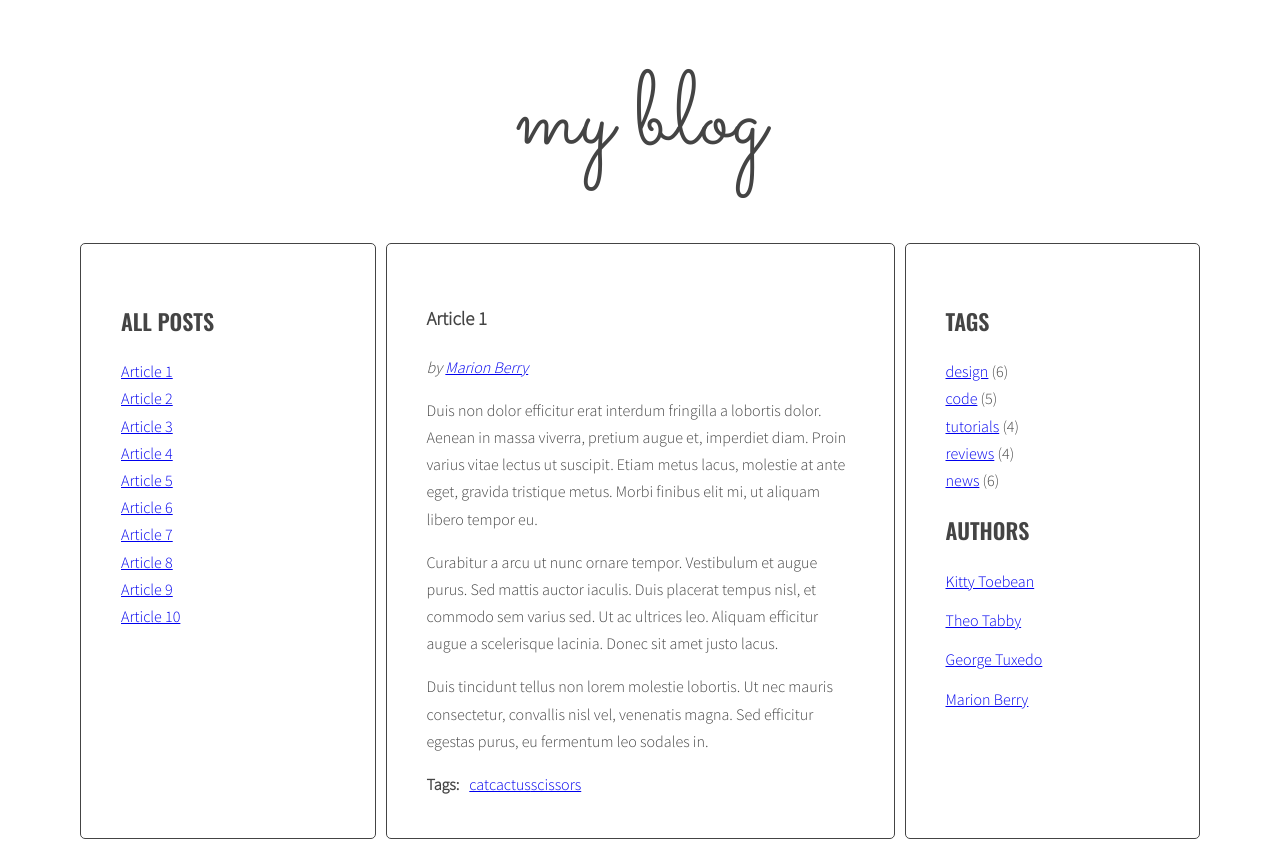
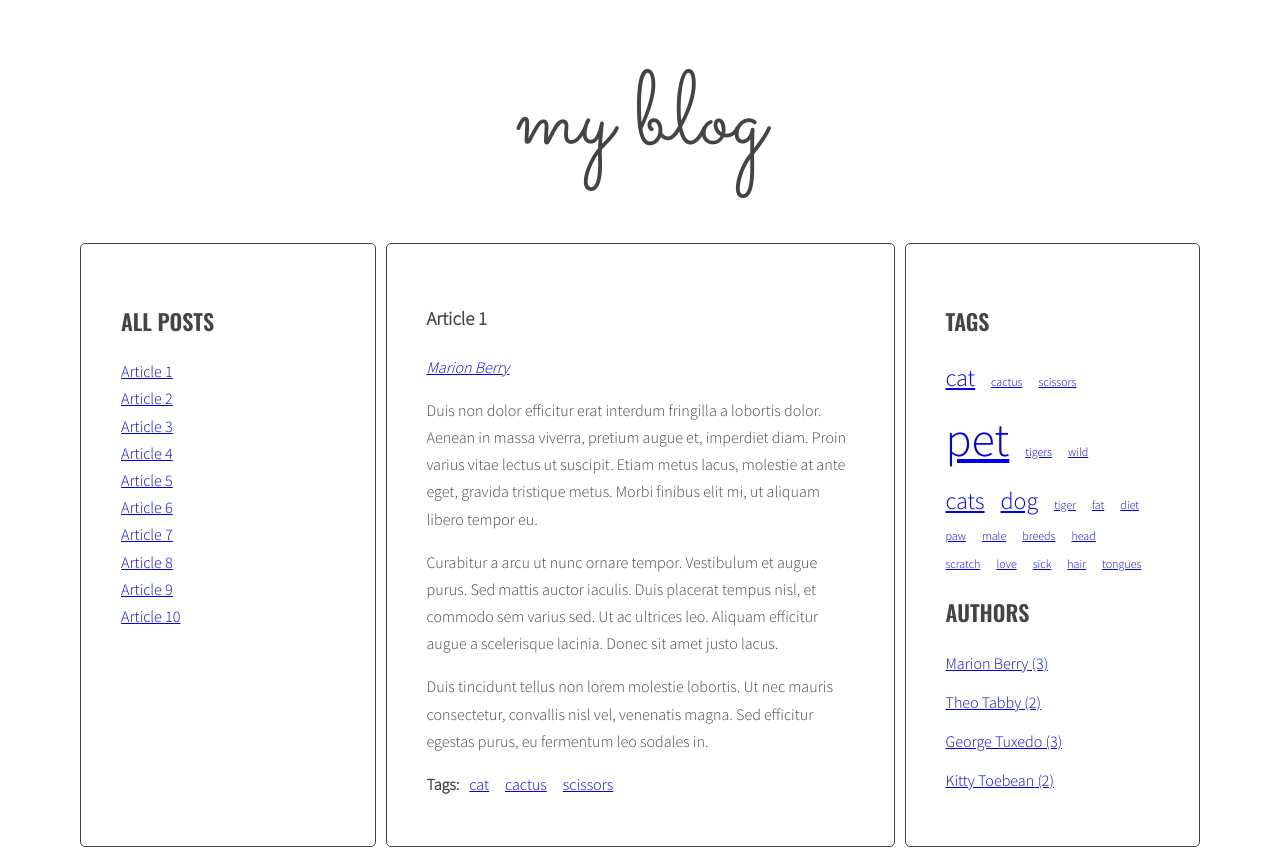
Before and after one commit to mkolakowska/javascript-blog, a website: page index.html in a window 1280 px wide. Drawn offline with nearby package versions, Linux system fonts and the light colour scheme.

Commit message:
Add list of authors in the sidebar.

```diff
--- a/index.html
+++ b/index.html
@@ -370,36 +370,9 @@
           </section>
           <aside class="sidebar">
             <h2 class="section-title">Tags</h2>
-            <ul class="list tags">
-              <li><a href="#">design</a> <span>(6)</span></li>
-              <li><a href="#">code</a> <span>(5)</span></li>
-              <li><a href="#">tutorials</a> <span>(4)</span></li>
-              <li><a href="#">reviews</a> <span>(4)</span></li>
-              <li><a href="#">news</a> <span>(6)</span></li>
-            </ul>
+            <ul class="list tags"></ul>
             <h2 class="section-title">Authors</h2>
-            <ul class="list authors">
-              <li>
-                <a href="#">
-                  <span class="author-name">Kitty Toebean</span>
-                </a>
-              </li>
-              <li>
-                <a href="#">
-                  <span class="author-name">Theo Tabby</span>
-                </a>
-              </li>
-              <li>
-                <a href="#">
-                  <span class="author-name">George Tuxedo</span>
-                </a>
-              </li>
-              <li>
-                <a href="#">
-                  <span class="author-name">Marion Berry</span>
-                </a>
-              </li>
-            </ul>
+            <ul class="list authors"></ul>
           </aside>
         </main>
       </div>
--- a/js/script.js
+++ b/js/script.js
@@ -35,7 +35,11 @@ const optArticleSelector = '.post',
   optTitleSelector = '.post-title',
   optTitleListSelector = '.titles',
   optArticleTagsSelector = '.post-tags .list',
-  optArticleAuthorSelector = '.post-author';
+  optArticleAuthorSelector = '.post-author',
+  optTagsListSelector = '.tags .list', // ten selector pozwoli nam na odnalezienie listy tagow w prawej kolumnie???
+  optCloudClassCount = 5,
+  optCloudClassPrefix = 'tag-size-',
+  optAuthorsListSelector = '.authors .list';
 
 function generateTitleLinks(customSelector = '') {
   /* remove contents of titleList */
@@ -72,7 +76,32 @@ function generateTitleLinks(customSelector = '') {
 
 generateTitleLinks();
 
+function calculateTagsParams(tags) {
+  const params = {
+    max: 0,
+    min: 999999
+  };
+  for (let tag in tags) {
+    if (tags[tag] > params.max) {
+      params.max = tags[tag];
+    } else {
+      params.min = tags[tag];
+    }
+  }
+  return params;
+}
+
+function calculateTagClass(count, params) {
+  const normalizedCount = count - params.min;
+  const normalizedMax = params.max - params.min;
+  const percentage = normalizedCount / normalizedMax;
+  const classNumber = Math.floor(percentage * (optCloudClassCount - 1) + 1);
+  return optCloudClassPrefix + classNumber;
+}
+
 function generateTags() {
+  /* [NEW] create a new variable allTags with an empty object */
+  let allTags = {};
   /* find all articles */
   const articles = document.querySelectorAll(optArticleSelector);
   /* START LOOP: for every article: */
@@ -91,14 +120,36 @@ function generateTags() {
       const linkHTML = `<li><a href="#tag-${tag}"><span>${tag}</span></a></li>`;
       /* add generated code to html variable */
       html = html + linkHTML;
+      /* [NEW] check if this link is NOT already in allTags */
+      if (!allTags[tag]) {
+        /* [NEW] add tag to allTags object */
+        allTags[tag] = 1;
+      } else {
+        allTags[tag]++;
+      }
       /* END LOOP: for each tag */
-      html;
     }
     /* insert HTML of all the links into the tags wrapper */
     titleList.innerHTML = html;
-    html;
     /* END LOOP: for every article: */
   }
+  /* [NEW] find list of tags in right column */
+  const tagList = document.querySelector('.tags');
+  /* [NEW] create variable for all links HTML code */
+  const tagsParams = calculateTagsParams(allTags);
+  let allTagsHTML = '';
+
+  /* [NEW] START LOOP: for each tag in allTags: */
+  for (let tag in allTags) {
+    /* [NEW] generate code of a link and add it to allTagsHTML */
+    allTagsHTML += `<li><a class="${calculateTagClass(
+      allTags[tag],
+      tagsParams
+    )}" href="#${tag}"><span>${tag}</span></a></li>`;
+    /* [NEW] END LOOP: for each tag in allTags: */
+  }
+  /*[NEW] add HTML from allTagsHTML to tagList */
+  tagList.innerHTML = allTagsHTML;
 }
 
 generateTags();
@@ -108,16 +159,12 @@ function tagClickHandler(event) {
   event.preventDefault();
   /* make new constant named "clickedElement" and give it the value of "this" */
   const clickedElement = this;
-  this;
   /* make a new constant "href" and read the attribute "href" of the clicked element */
   const href = clickedElement.getAttribute('href');
-  href;
   /* make a new constant "tag" and extract tag from the "href" constant */
   const tag = href.replace('#tag-', '');
-  tag;
   /* find all tag links with class active */
   const activeTagLinks = document.querySelectorAll('a.active[href^="#tag-"]');
-  activeTagLinks;
   /* START LOOP: for each active tag link */
   for (let activeTagLink of activeTagLinks) {
     activeTagLinks;
@@ -131,7 +178,6 @@ function tagClickHandler(event) {
   for (let hrefTagLink of hrefTagLinks) {
     /* add class active */
     hrefTagLink.classList.add('active');
-    hrefTagLinks;
     /* END LOOP: for each found tag link */
   }
   /* execute function "generateTitleLinks" with article selector as argument */
@@ -140,8 +186,7 @@ function tagClickHandler(event) {
 
 function addClickListenersToTags() {
   /* find all links to tags */
-  const tagLinks = document.querySelectorAll('.post-tags a');
-  tagLinks;
+  const tagLinks = document.querySelectorAll('.post-tags a, .tags a');
   /* START LOOP: for each link */
   for (let tagLink of tagLinks) {
     /* add tagClickHandler as event listener for that link */
@@ -153,30 +198,47 @@ function addClickListenersToTags() {
 addClickListenersToTags();
 
 function generateAuthors() {
+  /* [NEW] create a new variable allAuthors with an empty object */
+  let allAuthors = {};
   /* find all articles */
   const articles = document.querySelectorAll(optArticleSelector);
-  articles;
   /* START LOOP: for every article: */
   for (let article of articles) {
     /* find authors wrapper */
     const titleList = article.querySelector(optArticleAuthorSelector);
-    titleList;
     /* make html variable with empty string */
     let html = '';
     /* get authors from data-author attribute */
     const articleAuthors = article.getAttribute('data-author');
-    articleAuthors;
     /* generate HTML of the link */
-    const linkHTML = `<p>by <a href="#${articleAuthors}"><span>${articleAuthors}</span></a></p>`;
-    linkHTML;
+    const linkHTML = `<li><a href="#${articleAuthors}"><span>${articleAuthors}</span></a></li>`;
     /* add generated code to html variable */
     html = html + linkHTML;
-    html;
+    /* [NEW] check if this link is NOT already in allAuthors */
+    if (!allAuthors[articleAuthors]) {
+      /* [NEW] add generated code to allAuthors array */
+      allAuthors[articleAuthors] = 1;
+    } else {
+      allAuthors[articleAuthors]++;
+    }
+
     /* insert HTML of all the links into the authors wrapper */
     titleList.innerHTML = html;
-    html;
     /* END LOOP: for every article: */
   }
+  /* [NEW] find list of authors in right column */
+  const authorList = document.querySelector('.authors');
+
+  /* [NEW] create variable for all links HTML code */
+  let allAuthorsHTML = '';
+  /* [NEW] START LOOP: for each author in allAuthors: */
+  for (let author in allAuthors) {
+    /* [NEW] generate code of a link and add it to allAuthorsHTML */
+    allAuthorsHTML += `<li><a href="#${author}"><span>${author}</span> (${allAuthors[author]})</a></li>`;
+    /* [NEW] END LOOP: for each tag in allTags: */
+  }
+  /*[NEW] add HTML from allTagsHTML to tagList */
+  authorList.innerHTML = allAuthorsHTML;
 }
 
 generateAuthors();
@@ -186,19 +248,14 @@ function authorClickHandler(event) {
   event.preventDefault();
   /* make new constant named "clickedElement" and give it the value of "this" */
   const clickedElement = this;
-  this;
   /* make a new constant "href" and read the attribute "href" of the clicked element */
   const href = clickedElement.getAttribute('href');
-  href;
-  /* make a new constant "author" and extract author from the "href" constant */
+  /* make a ne constant "author" and extract author from the "href" constant */
   const author = href.replace('#', '');
-  author;
   /* find all author links with class active */
   const activeAuthorLinks = document.querySelectorAll('a.active[href^="#"]');
-  activeAuthorLinks;
   /* START LOOP: for each active author link */
   for (let activeAuthorLink of activeAuthorLinks) {
-    activeAuthorLinks;
     /* remove class active */
     activeAuthorLink.classList.remove('active');
     /* END LOOP: for each active author link */
@@ -209,7 +266,6 @@ function authorClickHandler(event) {
   for (let hrefAuthorLink of hrefAuthorLinks) {
     /* add class active */
     hrefAuthorLink.classList.add('active');
-    hrefAuthorLinks;
     /* END LOOP: for each found tag link */
   }
   /* execute function "generateTitleLinks" with article selector as argument */
@@ -218,8 +274,7 @@ function authorClickHandler(event) {
 
 function addClickListenersToAuthors() {
   /* find all links to authors */
-  const authorLinks = document.querySelectorAll('.post-author a');
-  authorLinks;
+  const authorLinks = document.querySelectorAll('.post-author a, .authors a');
   /* START LOOP: for each link */
   for (let authorLink of authorLinks) {
     /* add authorClickHandler as event listener for that link */
--- a/sass/style.scss
+++ b/sass/style.scss
@@ -1,13 +1,13 @@
-@import url("https://fonts.googleapis.com/css?family=Oswald:400,600|Sacramento|Source+Sans+Pro:300&subset=latin-ext");
+@import url('https://fonts.googleapis.com/css?family=Oswald:400,600|Sacramento|Source+Sans+Pro:300&subset=latin-ext');
 
 /* Variables */
 
 $color-light: #fff;
 $color-dark: #444;
 
-$font-logo: "Sacramento", cursive;
-$font-header: "Oswald", sans-serif;
-$font-text: "Source Sans Pro", sans-serif;
+$font-logo: 'Sacramento', cursive;
+$font-header: 'Oswald', sans-serif;
+$font-text: 'Source Sans Pro', sans-serif;
 
 /* Global */
 
@@ -93,6 +93,7 @@ body {
 .list-horizontal {
   li {
     display: inline-block;
+    padding-right: 16px;
   }
 }
 
@@ -116,6 +117,10 @@ body {
 
 .post-author {
   font-style: italic;
+
+  li {
+    list-style-type: none;
+  }
 }
 
 .post-tags {
@@ -125,3 +130,32 @@ body {
     margin: 0 10px 0 0;
   }
 }
+
+/* Tags */
+
+.tags {
+  li {
+    display: inline-block;
+    padding-right: 16px;
+  }
+}
+
+.tag-size-1 {
+  font-size: 12px;
+}
+
+.tag-size-2 {
+  font-size: 17px;
+}
+
+.tag-size-3 {
+  font-size: 24px;
+}
+
+.tag-size-4 {
+  font-size: 34px;
+}
+
+.tag-size-5 {
+  font-size: 48px;
+}
```
Also changed, not shown: css/style.css, 1 other file.
